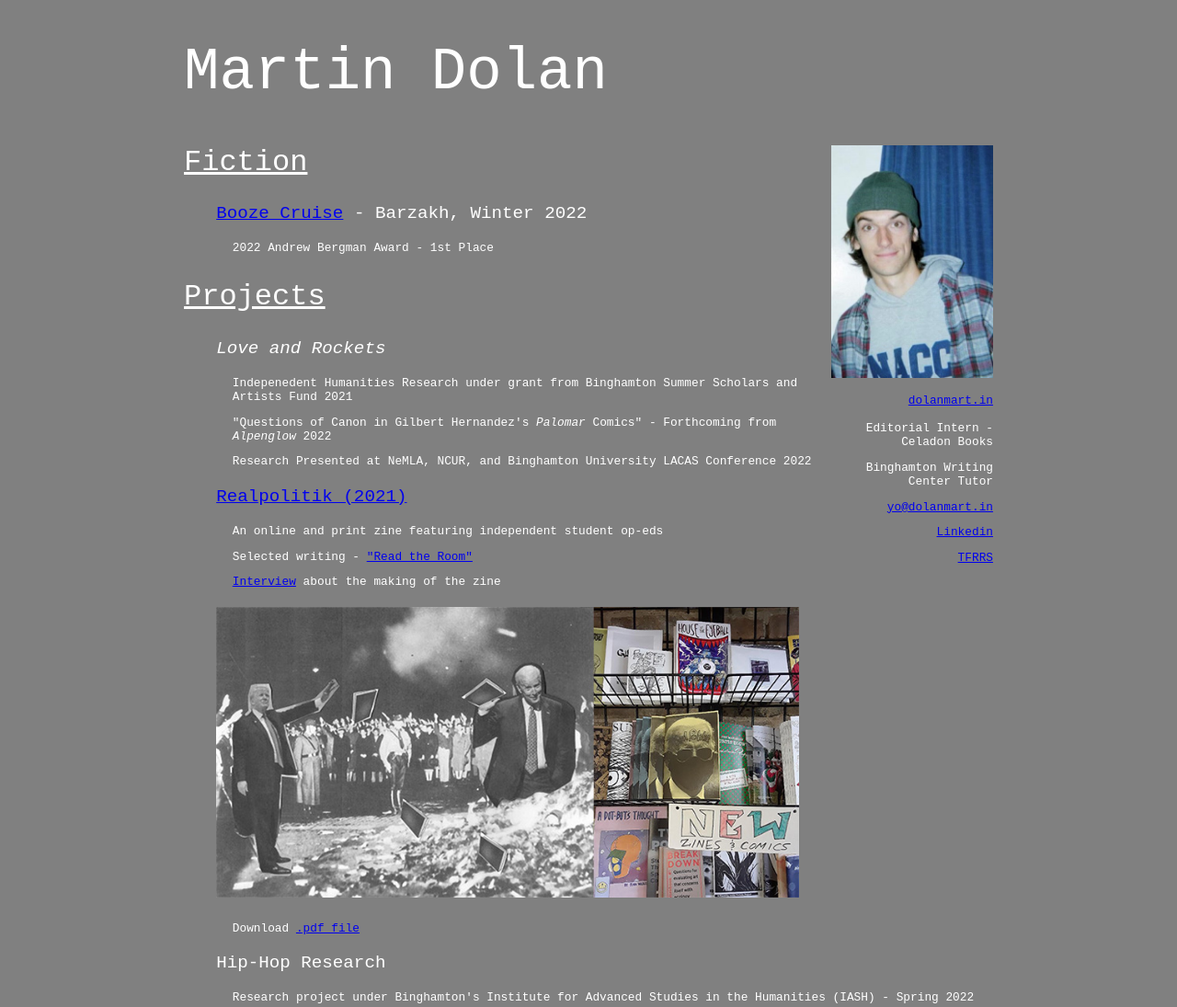
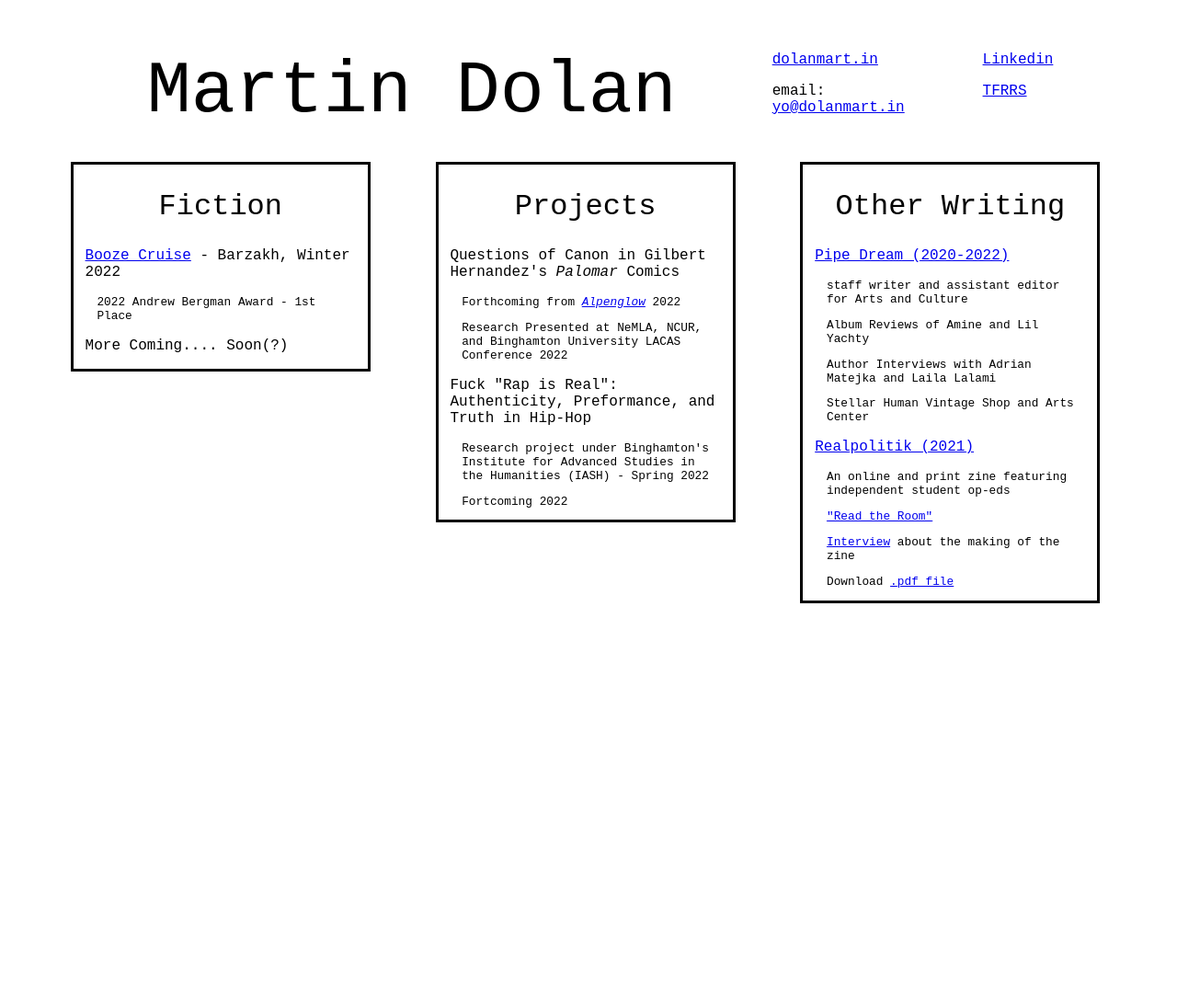
Before and after one commit to martydolan/martindolan, a plain HTML site: page index.html in a window 1280 px wide. Shown: the top 1095 px of the page at 92% size. After the commit the page ends 800 px from the top, so only its background shows below. Drawn offline with Linux system fonts and the light colour scheme.

Commit message:
Add files via upload

```diff
--- a/index.html
+++ b/index.html
@@ -8,64 +8,67 @@
 
 <body>
 
-
 <h1>Martin Dolan</h1>
 
-
-<div class="sidebar">
-
-<c><img float:right; src="4.jpg"; style="max-width:100%;" class="center;"></C>
-<h3><a href="https://martydolan.github.io/martindolan/"target=_blank">dolanmart.in</a></p>
-<h3>Editorial Intern - Celadon Books</h3>
-<h3>Binghamton Writing Center Tutor</h3>
-<h3><a href="mailto:yo@dolanmart.in">yo@dolanmart.in</a></h3>
-<h3><a href="https://www.linkedin.com/in/martin-dolan-46a265201/"target="_blank">Linkedin</a></h3>
-<h3><a href= "https://www.tfrrs.org/athletes/7405418/Binghamton/Marty__Dolan.html"target="_blank">TFRRS</a></h3>
-
+<div class="top">
+<p><a href="https://martydolan.github.io/martindolan/"target=_blank">dolanmart.in</a></p>
+<p>email: <a href="mailto:yo@dolanmart.in">yo@dolanmart.in</a></p>
 </div>
 
-</div class="main">
-
-<h2><u>Fiction</u></h2>
-<p><a href="https://www.barzakhmag.net/winter-2022-prose-1/2022/1/12/martin-dolan-wdtrz"target="_blank">Booze Cruise</a> - Barzakh, Winter 2022</p>
-<h3>2022 Andrew Bergman Award - 1st Place</h3>
-
-<h2><u>Projects</u></h2>
-<p><i>Love and Rockets</i></p>
-<h3>Indepenedent Humanities Research under grant from Binghamton Summer Scholars and Artists Fund 2021</h3>
-<h3>"Questions of Canon in Gilbert Hernandez's <i>Palomar</i> Comics" - Forthcoming from <i>Alpenglow</i> 2022</h3>
-<h3>Research Presented at NeMLA, NCUR, and Binghamton University LACAS Conference 2022</h3>
-
-<p><a href="https://realpolitikzine.tumblr.com/"target="_blank">Realpolitik (2021)</a></p>
-<h3>An online and print zine featuring independent student op-eds</h3>
-<h3>Selected writing - <a href="https://realpolitikzine.tumblr.com/issue1_readtheroom"target="_blank">"Read the Room"</a></h3>
-<h3><a href="https://newabsurdist.com/editors-picks/why-we-made-realpolitik/"target="_blank">Interview</a> about the making of the zine</h3>
-
-<p><img src="rpz2.jpg" style="max-width:75%;"></p>
-<h3>Download <a href="https://drive.google.com/drive/folders/1Rh-ceJHtL1kKYAE2spM5xaFHcM0puRtC?usp=sharing"target="_blank">.pdf file</a></h3>
-
-<p>Hip-Hop Research</p>
-<h3>Research project under Binghamton's Institute for Advanced Studies in the Humanities (IASH) - Spring 2022</h3>
-<h3>"Fuck 'rap is real'": Authenticity and (Un)Truth in Hip-Hop" - Fortcoming 2022</h3>
-
-<h2><u>Other Writing</u></h2>
-
-<p><a href="https://www.bupipedream.com/author/mdolan/"target="_blank">Pipe Dream (2020-2022)</a></p>
-<h3>staff writer and assistant editor for Arts and Culture, covering local music and literary events</h3>
-<h3>Selected writing:</h3>
-<h3>Album Reviews of Amine and Lil Yachty<br>
-Author Interviews with Adrian Matejka and Laila Lalami<br>
-Stellar Human Vintage Shop and Arts Center</h3>
+<div class="top2">
+<p><a href="https://www.linkedin.com/in/martin-dolan-46a265201/"target="_blank">Linkedin</a></p>
+<p><a href= "https://www.tfrrs.org/athletes/7405418/Binghamton/Marty__Dolan.html"target="_blank">TFRRS</a></p>
+</p>
+</div>
 
 
 
+<div class="left">
+<h2>Fiction</h2>
+<p><a href="https://www.barzakhmag.net/winter-2022-prose-1/2022/1/12/martin-dolan-wdtrz"target="_blank">Booze Cruise</a> - Barzakh, Winter 2022</p>
+<h3>2022 Andrew Bergman Award - 1st Place</h3>
+<p>More Coming.... Soon(?)</p>
+</div>
 
 
+<div class="middle">
+<h2>Projects</h2>
+
+<p>Questions of Canon in Gilbert Hernandez's <i>Palomar</i> Comics</p>
+<h3>Forthcoming from
+<a href="https://orb.binghamton.edu/alpenglowjournal/"target="_blank"><i>Alpenglow</i></a>
+ 2022</h3>
+<h3>Research Presented at NeMLA, NCUR, and Binghamton University LACAS Conference 2022</h3>
+
+
+
+<p>Fuck "Rap is Real": Authenticity, Preformance, and Truth in Hip-Hop</p>
+<h3>Research project under Binghamton's Institute for Advanced Studies in the Humanities (IASH) - Spring 2022</h3>
+<h3>Fortcoming 2022</h3>
 
 
 
 </div>
 
+<div class="right">
+<h2>Other Writing</h2>
+<p><a href="https://www.bupipedream.com/author/mdolan/"target="_blank">Pipe Dream (2020-2022)</a></p>
+<h3>staff writer and assistant editor for Arts and Culture</h3>
+<h3>Album Reviews of Amine and Lil Yachty</h3>
+<h3>Author Interviews with Adrian Matejka and Laila Lalami</h3>
+<h3>Stellar Human Vintage Shop and Arts Center</h3>
+
+
+
+<p><a href="https://realpolitikzine.tumblr.com/"target="_blank">Realpolitik (2021)</a></p>
+<h3>An online and print zine featuring independent student op-eds</h3>
+<h3><a href="https://realpolitikzine.tumblr.com/issue1_readtheroom"target="_blank">"Read the Room"</a></h3>
+<h3><a href="https://newabsurdist.com/editors-picks/why-we-made-realpolitik/"target="_blank">Interview</a> about the making of the zine</h3>
+<h3>Download <a href="https://drive.google.com/drive/folders/1Rh-ceJHtL1kKYAE2spM5xaFHcM0puRtC?usp=sharing"target="_blank">.pdf file</a></h3>
+
+</div>
+
+
 
 </body>
 </html>
--- a/styles.css
+++ b/styles.css
@@ -1,10 +1,49 @@
-body {text-align: left; background: gray; padding: 0 15% 0 15%; vlink: gray;}
+body {background: white; vlink: gray;}
 
-p {font-family: courier new; color: white; font-size: 1.2em; margin-left: 4%}
-h1 {font-family: courier new; color: white; font-size: 4em; font-weight: 200}
-h2 {font-family: courier new; color: white; font-size: 2em; font-weight: 400}
-h3 {font-family: courier new; color: white; font-size: .8em; font-weight: 100; margin-left: 6%}
+p {font-family: Courier New; color: black; font-size: 1em; font-weight:200; text-align: left; margin-left: 4%; margin-right: 4%}
+h1 {font-family: Courier New; color: black; font-size: 5em; text-align: left; font-weight:200; margin-left: 12%}
+h2 {font-family: Courier New; color: black; font-size: 2em; text-align: center;font-weight:200}
+h3 {font-family: Courier New; color: black; font-size: .8em; font-weight:200; text-align: left; margin-left: 8%; margin-right: 4%}
 
-div.main {width: 75%; padding: 0 0 0 0}
 
-div.sidebar {width: 20%; float:right; text-align: right}
+div.top {
+width: 15%;
+position:fixed;
+top: 5%;
+right: 20%;
+float: right;
+text-align: right;
+}
+
+div.top2 {
+width: 12%;
+position:fixed;
+top: 5%;
+right: 5%;
+text-align: right;
+}
+
+
+div.left {
+width: 25%;
+text-align: justify;
+position:fixed;
+left:6%;
+top: 22%;
+border-style:solid;}
+
+
+div.middle {
+width: 25%;
+text-align: justify;
+position:fixed;
+left:37%;
+top: 22%;
+border-style:solid;}
+
+div.right {
+width: 25%;
+position:fixed;
+left: 68%;
+top: 22%;
+border-style:solid;}
```
